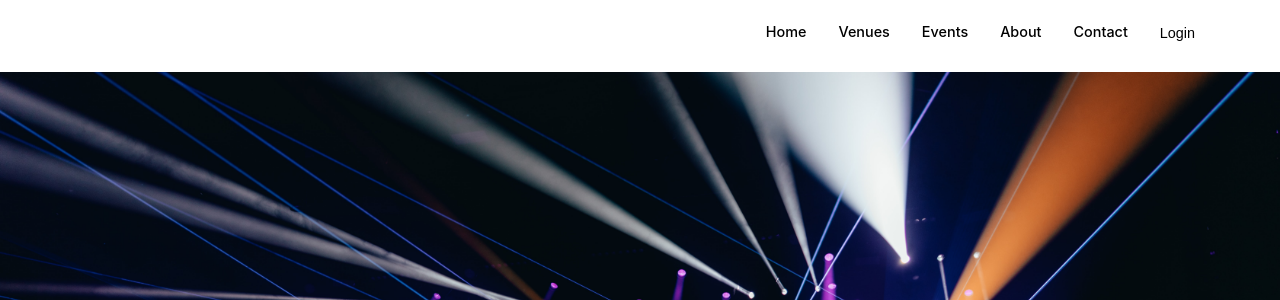
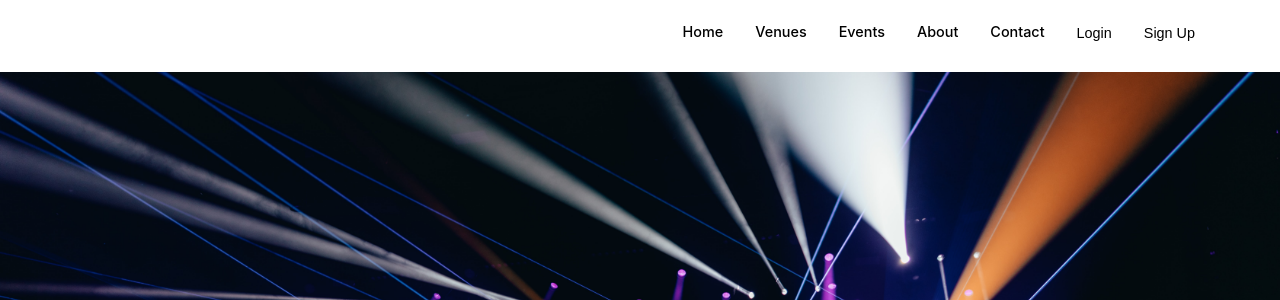
Before and after one commit to Ade0luwa/Waterloo_Team_1_S_24, a PHP site: page /index.php in a window 1280 px wide. Shown: the top 300 px of the page. Run offline with PHP 8.4, Linux system fonts and the light colour scheme; data comes from the database, SQL or seed files in the repository; data that the repository does not hold is empty; some libraries are stand-ins or nearby versions.

Commit message:
added a sign up button to the index page

```diff
--- a/index.php
+++ b/index.php
@@ -105,6 +105,7 @@ footer {
         }
         else{
         echo '<li class="nav-item"><a class="nav-link js-scroll-trigger" href="login.php">Login</a></li>';
+        echo '<li class="nav-item"><a class="nav-link js-scroll-trigger" href="signup.php">Sign Up</a></li>';
         }
         ?>
 
```
